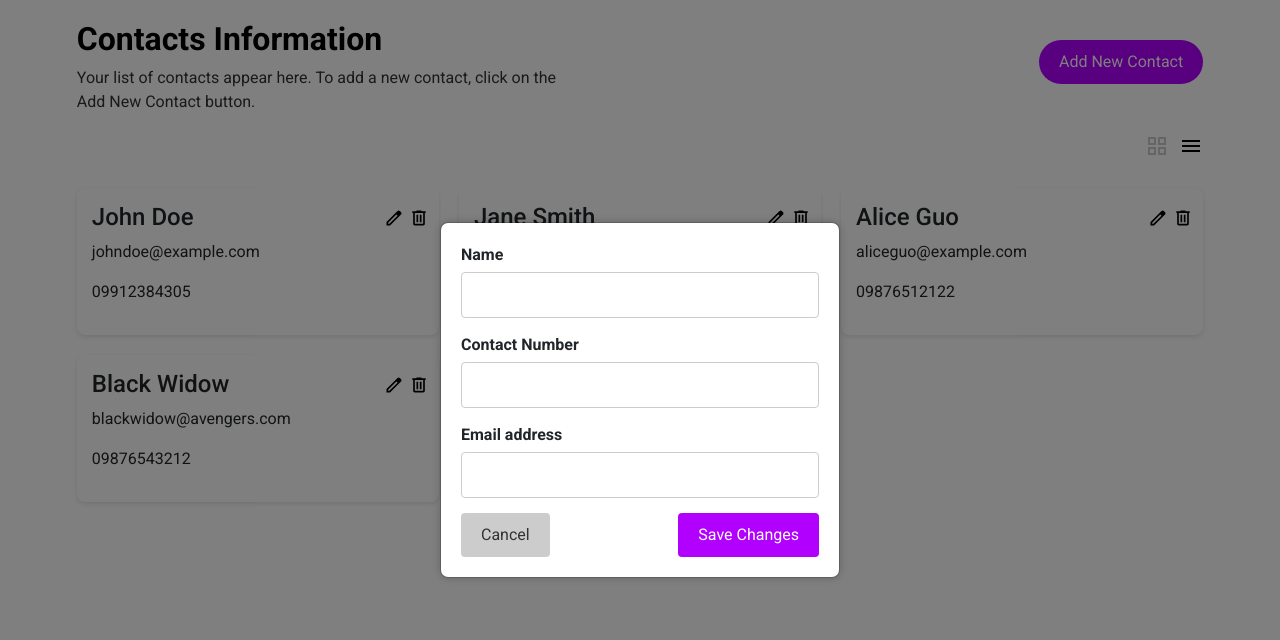
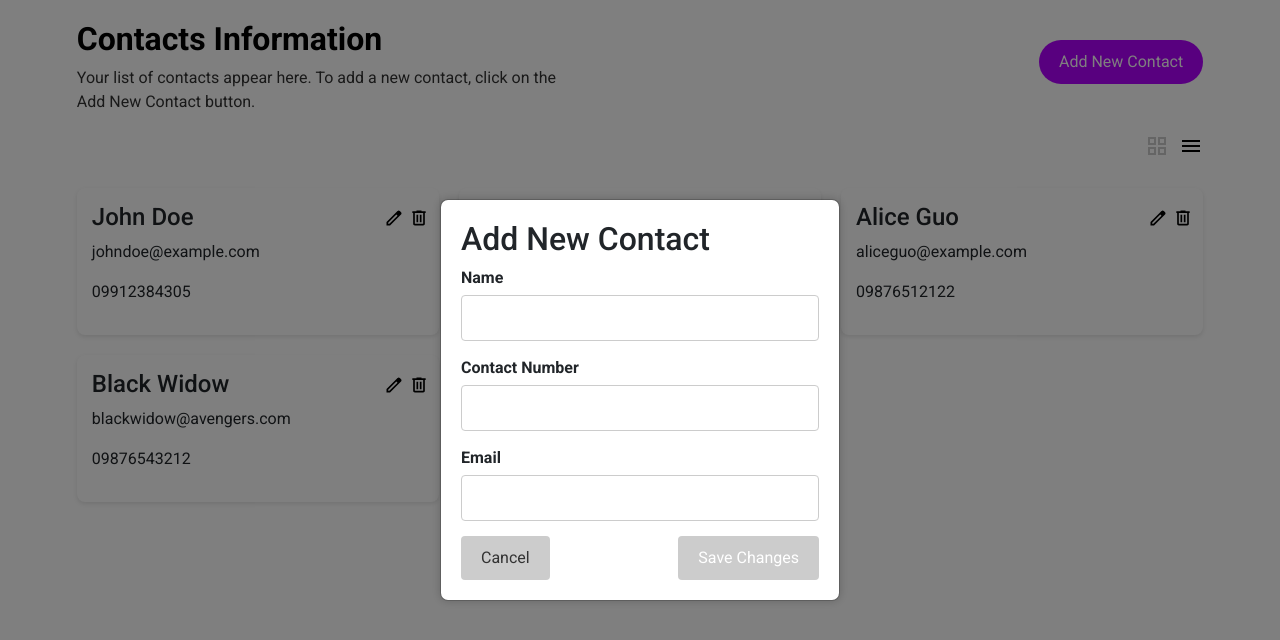
Before and after one commit to stephaniemicah/contact-assessment, an Angular app: page / in a window 1280 px wide. Both pictures are taken after a click on the button "Add New Contact". Shown: the top 640 px of the page. Built offline with nearby package versions, Linux system fonts and the light colour scheme; data requests are answered from the project's data file.

Commit message:
Update form validations

```diff
--- a/src/app/contacts/new-contact/new-contact.component.css
+++ b/src/app/contacts/new-contact/new-contact.component.css
@@ -98,3 +98,14 @@
 .modal-actions button:last-child:hover {
   background-color: #8a00cc;
 }
+
+.control-error {
+  color: red;
+  font-size: 0.875em;
+  margin-top: 5px;
+}
+
+.modal-actions button:disabled {
+  background-color: #ccc;
+  cursor: not-allowed;
+}
--- a/src/app/contacts/new-contact/new-contact.component.html
+++ b/src/app/contacts/new-contact/new-contact.component.html
@@ -1,47 +1,48 @@
 <div class="modal">
   <div class="modal-content">
-    <!-- <h2>Add New Contact</h2> -->
+    <h2>Add New Contact</h2>
     <form [formGroup]="contactForm" (ngSubmit)="onSubmit()">
-      <!-- Overall form validation -->
-      <!-- @if (contactForm.dirty && contactForm.touched && contactForm.invalid) {
-        <p class="control-error">Invalid form - please check your input data.</p>
-      } -->
-
       <div class="form-group">
         <label for="name">Name</label>
-        <input type="text" id="name" formControlName="name"
-        [ngClass]="{'ng-invalid': contactForm.controls.name.invalid && contactForm.controls.name.touched}"/>
-        @if (contactForm.controls.name.invalid && contactForm.controls.name.touched) {
-          <p class="control-error">Name is required.</p>
+        <input type="text" id="name" formControlName="name"/>
+        @if (isFieldInvalid('name')) {
+          <p class="control-error">Please enter a name</p>
         }
       </div>
 
       <div class="form-group">
         <label for="phone">Contact Number</label>
-        <input type="text" id="phone" formControlName="contactNumber"
-        [ngClass]="{'ng-invalid': contactForm.controls.contactNumber.invalid && contactForm.controls.contactNumber.touched}"/>
-        @if (contactForm.controls.contactNumber.invalid && contactForm.controls.contactNumber.touched) {
-          <p class="control-error">Please enter a contact number.</p>
+        <input type="text" id="phone" formControlName="contactNumber"/>
+        @if (isFieldInvalid('contactNumber')) {
+          <p class="control-error">
+            @if (contactForm.controls.contactNumber.errors?.['required']) {
+              Please enter a contact number
+            }
+            @if (contactForm.controls.contactNumber.errors?.['pattern']) {
+              Contact Number must be exactly 11 digits
+            }
+          </p>
         }
       </div>
 
       <div class="form-group">
-        <label for="email">Email address</label>
-        <input id="email" type="email" formControlName="email"
-          [ngClass]="{'ng-invalid': contactForm.controls.email.invalid && contactForm.controls.email.touched}"/>
-        @if (contactForm.controls.email.invalid && contactForm.controls.email.touched) {
-          @if (contactForm.controls.email.errors?.['required']) {
-            <p class="control-error">Email is required.</p>
-          }
-          @if (contactForm.controls.email.errors?.['email']) {
-            <p class="control-error">Enter a valid email address.</p>
-          }
+        <label for="email">Email</label>
+        <input id="email" type="email" formControlName="email"/>
+        @if (isFieldInvalid('email')) {
+          <p class="control-error">
+            @if (contactForm.controls.email.errors?.['required']) {
+              Please enter an Email address
+            }
+            @if (contactForm.controls.email.errors?.['email']) {
+              Please enter a valid Email address
+            }
+          </p>
         }
       </div>
 
       <div class="modal-actions">
         <button type="button" (click)="cancelModal()">Cancel</button>
-        <button type="submit">Save Changes</button>
+        <button type="submit" [disabled]="contactForm.invalid">Save Changes</button>
       </div>
     </form>
   </div>
--- a/src/app/contacts/new-contact/new-contact.component.ts
+++ b/src/app/contacts/new-contact/new-contact.component.ts
@@ -11,15 +11,20 @@ import { Contact } from '../contact.model';
   templateUrl: './new-contact.component.html',
   styleUrls: ['./new-contact.component.css']
 })
-
 export class NewContactComponent {
   @Output() cancel = new EventEmitter<void>();
   @Output() contactAdded = new EventEmitter<void>();
 
   contactForm = new FormGroup({
     name: new FormControl('', [Validators.required]),
-    contactNumber: new FormControl('', [Validators.required]),
-    email: new FormControl('', [Validators.required, Validators.email]),
+    contactNumber: new FormControl('', [
+      Validators.required,
+      Validators.pattern(/^\d{11}$/) // Regex to ensure exactly 11 digits
+    ]),
+    email: new FormControl('', [
+      Validators.required,
+      Validators.email
+    ]),
   });
 
   constructor(private contactsService: ContactsService) {}
@@ -31,18 +36,23 @@ export class NewContactComponent {
     }
 
     const newContact: Contact = {
-      id: 0, // Assuming the ID will be auto-generated by the server
+      id: 0,
       name: this.contactForm.value.name ?? '',
       phone: this.contactForm.value.contactNumber ?? '',
       email: this.contactForm.value.email ?? '',
     };
 
     this.contactsService.addContact(newContact).subscribe(() => {
-      this.contactAdded.emit(); // Notify the parent to refresh views and close modal
+      this.contactAdded.emit();
     });
   }
 
   cancelModal(): void {
     this.cancel.emit();
   }
+
+  isFieldInvalid(fieldName: string): boolean {
+    const control = this.contactForm.get(fieldName);
+    return !!control && control.invalid && (control.dirty || control.touched);
+  }
 }
```
